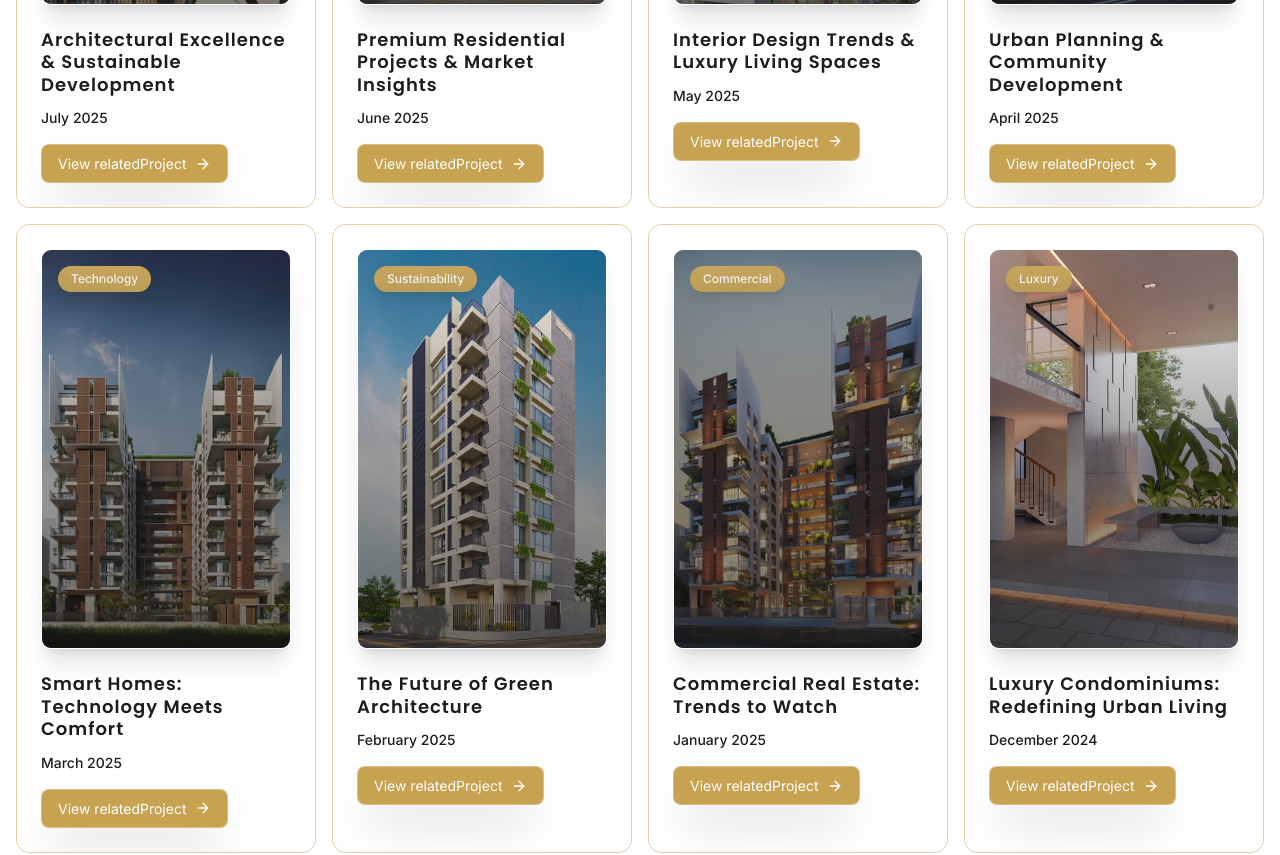
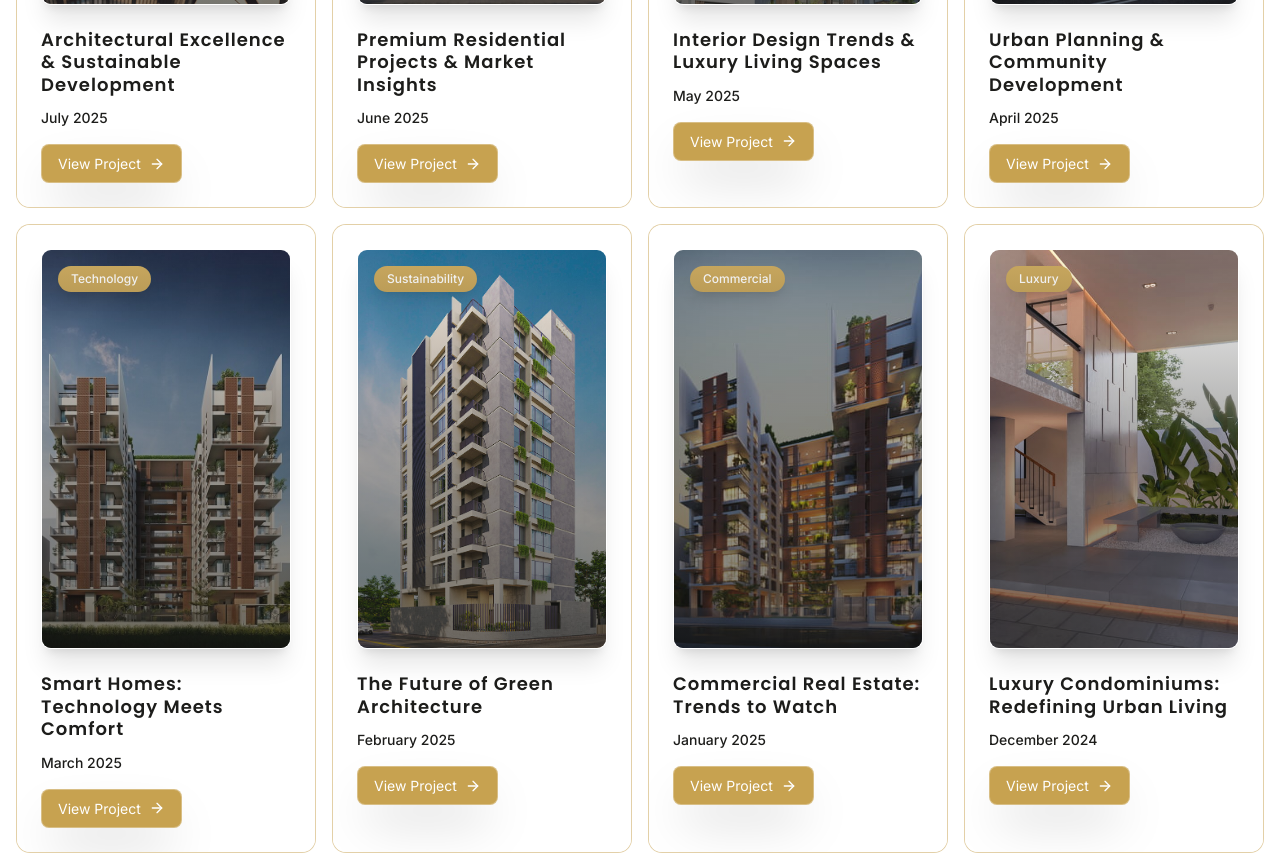
Before and after one commit to FayzulIslamFaisal/promise-holding-properties, a Next.js app: page /all-related-projects in a window 1280 px wide. Shown: the part 1220-2075 px from the top of the page. Built offline with nearby package versions, Linux system fonts and the light colour scheme.

Commit message:
Add slug property to RelatedProject interface and update links in RelatedProjectCard

```diff
--- a/src/components/related-project/RelatedProjectCard.tsx
+++ b/src/components/related-project/RelatedProjectCard.tsx
@@ -13,6 +13,7 @@ interface RelatedProject {
   date: string;
   coverImage: string;
   tags: string;
+  slug: string;
 }
 
 interface RelatedProjectCardProps {
@@ -57,10 +58,10 @@ const RelatedProjectCard: React.FC<RelatedProjectCardProps> = ({ relatedProject
           {/* View relatedProject Link */}
           <div className="flex items-center justify-between">
             <Link
-              href="#"
+              href={`/project-details/${relatedProject.slug}`}
               className="btn-glow-accent"
             >
-              View relatedProject
+              View Project
               <ArrowRight className="w-4 h-4" />
             </Link>
           </div>
--- a/src/components/related-project/RelatedProjectContent.tsx
+++ b/src/components/related-project/RelatedProjectContent.tsx
@@ -5,7 +5,8 @@ interface RelatedProject {
   title: string
   date: string
   coverImage: string
-  tags: string
+  tags: string,
+  slug: string
 }
 
 const relatedProjects: RelatedProject[] = [
@@ -15,6 +16,7 @@ const relatedProjects: RelatedProject[] = [
     date: "July 2025",
     coverImage: "/assets/images/projects/project1.jpg",
     tags: "Architecture",
+    slug: "architectural-excellence-and-sustainable-development",
   },
   {
     id: "2",
@@ -22,6 +24,7 @@ const relatedProjects: RelatedProject[] = [
     date: "June 2025",
     coverImage: "/assets/images/projects/project2.jpg",
     tags: "Real Estate",
+    slug: "premium-residential-projects-and-market-insights",
   },
   {
     id: "3",
@@ -29,6 +32,7 @@ const relatedProjects: RelatedProject[] = [
     date: "May 2025",
     coverImage: "/assets/images/projects/project3.jpg",
     tags: "Interior Design",
+    slug: "interior-design-trends-and-luxury-living-spaces",
   },
   {
     id: "4",
@@ -36,6 +40,7 @@ const relatedProjects: RelatedProject[] = [
     date: "April 2025",
     coverImage: "/assets/images/projects/project4.jpg",
     tags: "Urban Planning",
+    slug: "urban-planning-and-community-development",
   },
   {
     id: "5",
@@ -43,6 +48,7 @@ const relatedProjects: RelatedProject[] = [
     date: "March 2025",
     coverImage: "/assets/images/projects/project5.jpeg",
     tags: "Technology",
+    slug: "smart-homes-technology-meets-comfort",
   },
   {
     id: "6",
@@ -50,6 +56,7 @@ const relatedProjects: RelatedProject[] = [
     date: "February 2025",
     coverImage: "/assets/images/projects/project6.jpg",
     tags: "Sustainability",
+    slug: "the-future-of-green-architecture",
   },
   {
     id: "7",
@@ -57,6 +64,7 @@ const relatedProjects: RelatedProject[] = [
     date: "January 2025",
     coverImage: "/assets/images/projects/project7.jpg",
     tags: "Commercial",
+    slug: "commercial-real-estate-trends-to-watch",
   },
   {
     id: "8",
@@ -64,6 +72,7 @@ const relatedProjects: RelatedProject[] = [
     date: "December 2024",
     coverImage: "/assets/images/projects/project8.jpg",
     tags: "Luxury",
+    slug: "luxury-condominiums-redefining-urban-living",
   },
   {
     id: "9",
@@ -71,6 +80,7 @@ const relatedProjects: RelatedProject[] = [
     date: "November 2024",
     coverImage: "/assets/images/projects/project9.jpg",
     tags: "Innovation",
+    slug: "revolutionizing-construction-with-ai-and-robotics",
   },
   {
     id: "10",
@@ -78,6 +88,7 @@ const relatedProjects: RelatedProject[] = [
     date: "October 2024",
     coverImage: "/assets/images/projects/project10.jpg",
     tags: "Art & Culture",
+    slug: "cultural-spaces-blending-art-and-architecture",
   },
   {
     id: "11",
@@ -85,6 +96,7 @@ const relatedProjects: RelatedProject[] = [
     date: "September 2024",
     coverImage: "/assets/images/projects/project11.jpg",
     tags: "Social Impact",
+    slug: "affordable-housing-solutions-for-all",
   },
   {
     id: "12",
@@ -92,6 +104,7 @@ const relatedProjects: RelatedProject[] = [
     date: "August 2024",
     coverImage: "/assets/images/projects/project12.jpg",
     tags: "Landscape",
+    slug: "landscape-architecture-in-urban-settings",
   },
   {
     id: "13",
@@ -99,6 +112,7 @@ const relatedProjects: RelatedProject[] = [
     date: "July 2024",
     coverImage: "/assets/images/projects/project13.jpg",
     tags: "Heritage",
+    slug: "reviving-heritage-buildings-with-modern-touch",
   },
   {
     id: "14",
@@ -106,6 +120,7 @@ const relatedProjects: RelatedProject[] = [
     date: "June 2024",
     coverImage: "/assets/images/projects/project14.jpg",
     tags: "Minimalism",
+    slug: "minimalist-home-design-principles",
   },
   {
     id: "15",
@@ -113,6 +128,7 @@ const relatedProjects: RelatedProject[] = [
     date: "May 2024",
     coverImage: "/assets/images/projects/project15.jpg",
     tags: "Infrastructure",
+    slug: "future-proof-cities-resilient-infrastructure",
   },
   {
     id: "16",
@@ -120,8 +136,10 @@ const relatedProjects: RelatedProject[] = [
     date: "April 2024",
     coverImage: "/assets/images/projects/project16.jpg",
     tags: "Public Space",
+    slug: "public-spaces-that-bring-people-together",
   },
-];
+]
+
 const RelatedProjectContent = () => {
   return (
     <section className=" px-4 dark:bg-[var(--custom-bg-body)] bg-[var(--custom-bg-white)]" >
```
